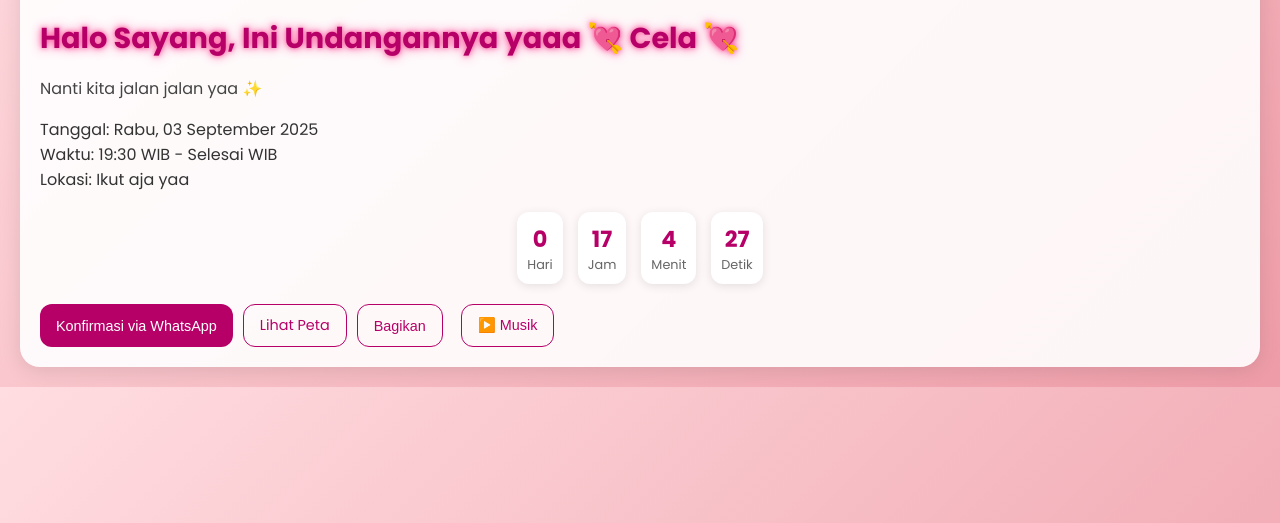
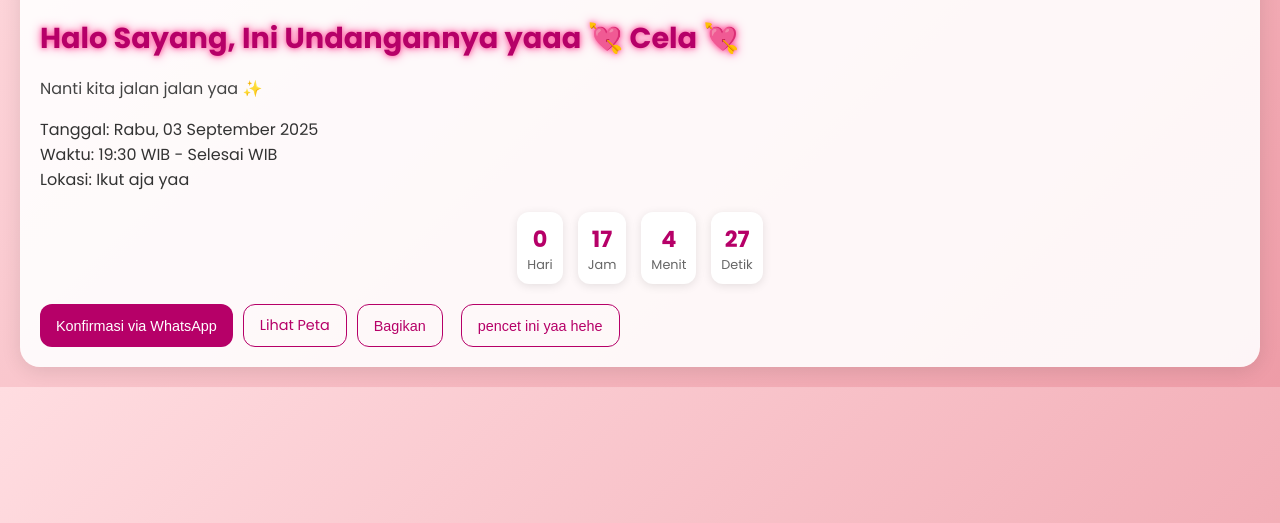
Before and after one commit to RevialdiRifqi/undangan, a plain HTML site: page index.html in a window 1280 px wide. Both pictures are taken after a click on the button "⏸️ Musik". Shown: the part 277-800 px from the top of the page. Drawn offline with Linux system fonts and the light colour scheme.

Commit message:
Update index.html

```diff
--- a/index.html
+++ b/index.html
@@ -269,7 +269,7 @@
         musicBtn.innerText = '⏸️ Musik';
       } else {
         audio.pause();
-        musicBtn.innerText = '▶️ Musik';
+        musicBtn.innerText = 'pencet ini yaa hehe';
       }
     });
 
```
